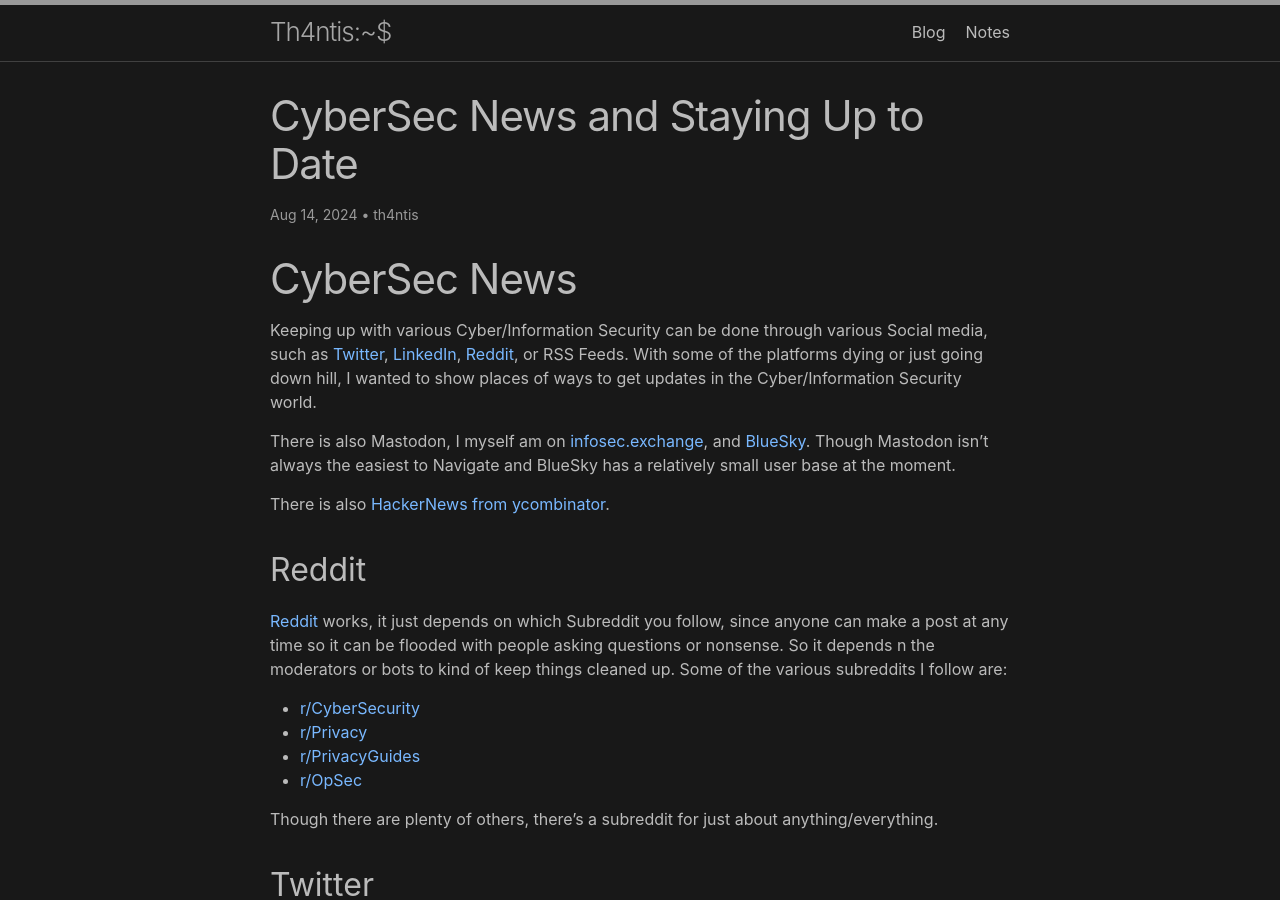
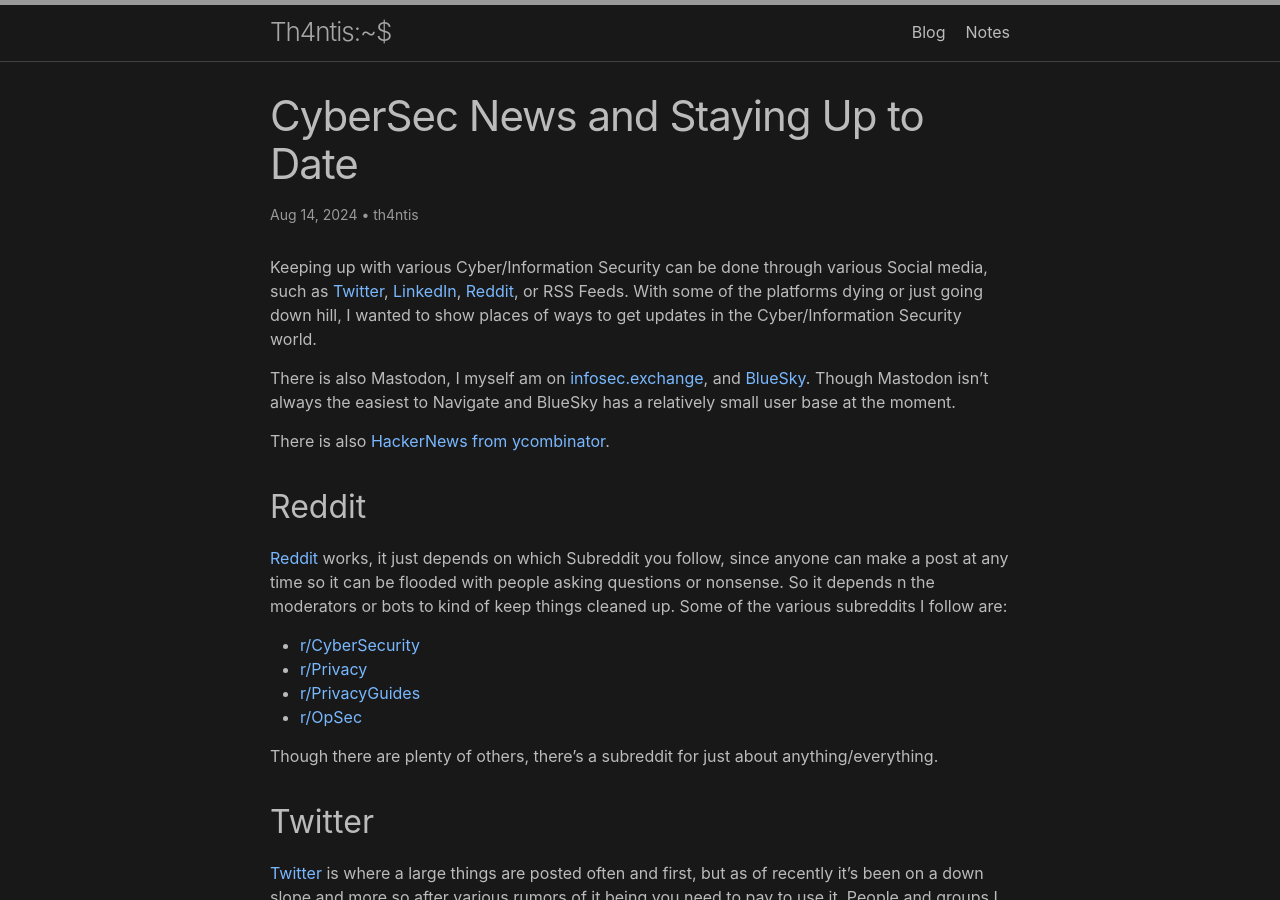
Before and after one commit to Th4ntis/th4ntis.github.io, a Jekyll site: the page built from _posts/2024-08-14-CyberSec-News.md, in a window 1280 px wide and 900 px high. Built offline with Jekyll 4.4.1, drawn with Linux system fonts in a browser that asks for light colours.

Commit message:
Update 2024-08-14-CyberSec-News.md

```diff
--- a/_posts/2024-08-14-CyberSec-News.md
+++ b/_posts/2024-08-14-CyberSec-News.md
@@ -5,8 +5,6 @@
 author:
 - th4ntis
 ---
-
-# CyberSec News
 
 Keeping up with various Cyber/Information Security can be done through various Social media, such as [Twitter](https://twitter.com), [LinkedIn](https://www.linkedin.com/feed/), [Reddit](https://reddit.com), or RSS Feeds. With some of the platforms dying or just going down hill, I wanted to show places of ways to get updates in the Cyber/Information Security world.
 
```
